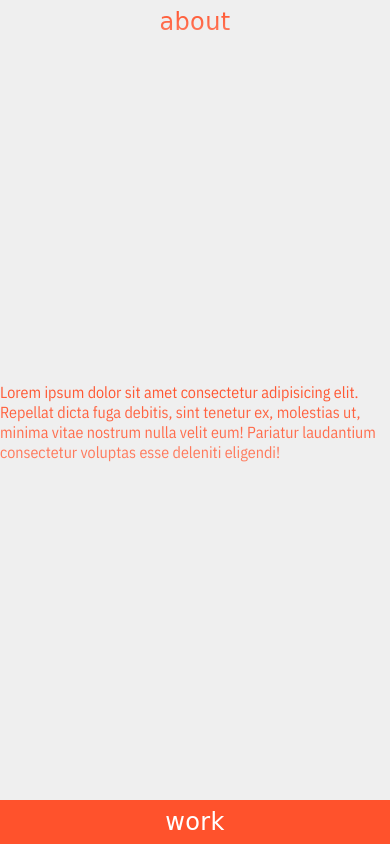
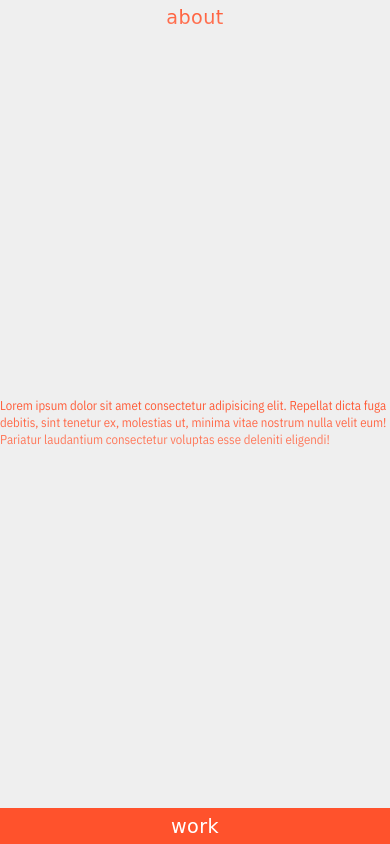
Before and after one commit to ecwxecwx/portfolio, a website: page index.html in a window 390 px wide. Drawn offline with nearby package versions, Linux system fonts and the light colour scheme; a web font is replaced by a local one.

Commit message:
Testing media queries mixin

```diff
--- a/sass/base/_reset.scss
+++ b/sass/base/_reset.scss
@@ -7,5 +7,9 @@
 }
 
 html {
-    font-size: calc(calc(10/16*100) * 1%);
+    font-size: calc(calc(10/16*100) * 1%); //1rem = 10px
+
+    @include respond(phone) {
+        font-size: 50%;
+    }
 }
--- a/sass/main.scss
+++ b/sass/main.scss
@@ -1,11 +1,12 @@
 // Putting variables at the top cos it will return undefined if place after typography
 @import "utils/variables";
+@import "utils/mixins";
 
 @import "base/reset";
 @import "base/typography";
 
+@import "components/nav";
+
 @import "layout/container";
 
-@import "components/nav";
-
 @import "pages/about";
--- /dev/null
+++ b/sass/utils/_mixins.scss
@@ -0,0 +1,19 @@
+// MEDIA QUERY MANAGER
+
+// 0 - 600px: Phone
+// 600 - 900px: Tablet Portrait
+// 900 - 1200px: Tablet Landscape
+// 1200 - 1800px: Desktop
+// 1800px++: Wide
+
+// Accepted $breakpoints:
+// phone
+// tablet
+// desktop
+
+@mixin respond($breakpoint) {
+    @if ($breakpoint == phone) {
+        @media (max-width: calc(calc(600/16) * 1em)) { @content }; // 600px
+        @media (max-width: 32.5em) { @content }; // 600px
+     };
+}
```
Also changed, not shown: styles.css.
